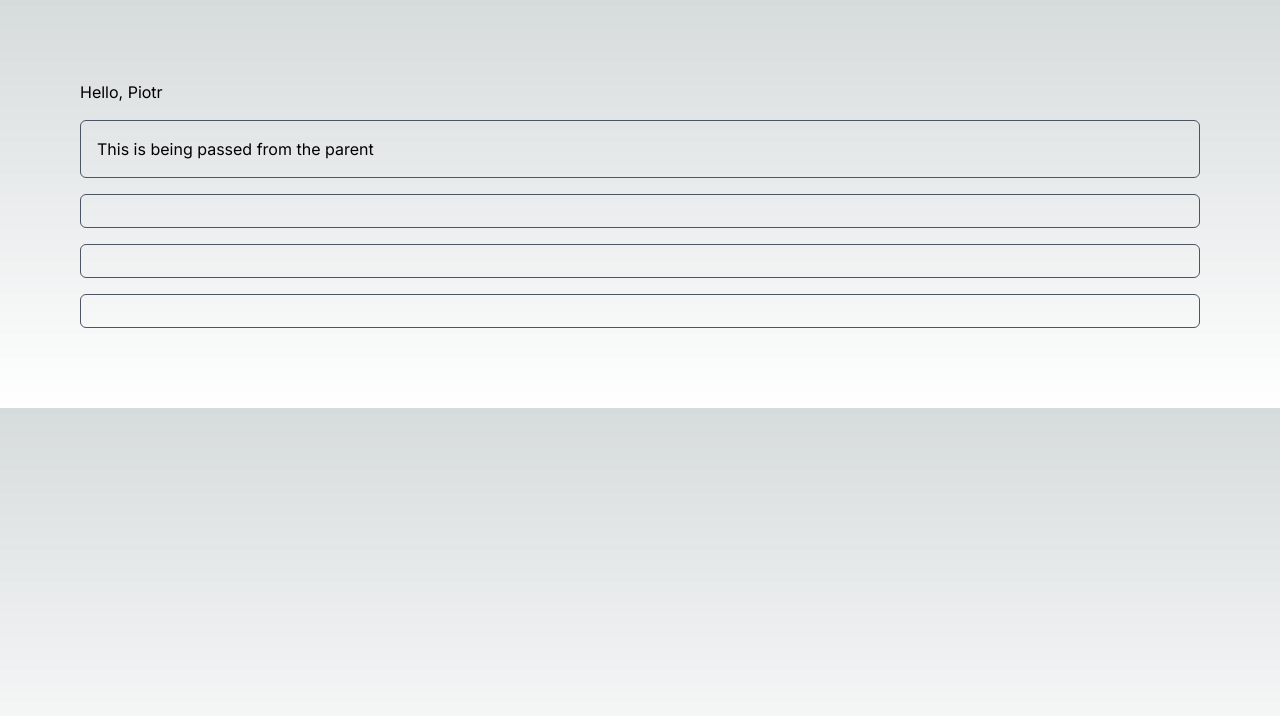
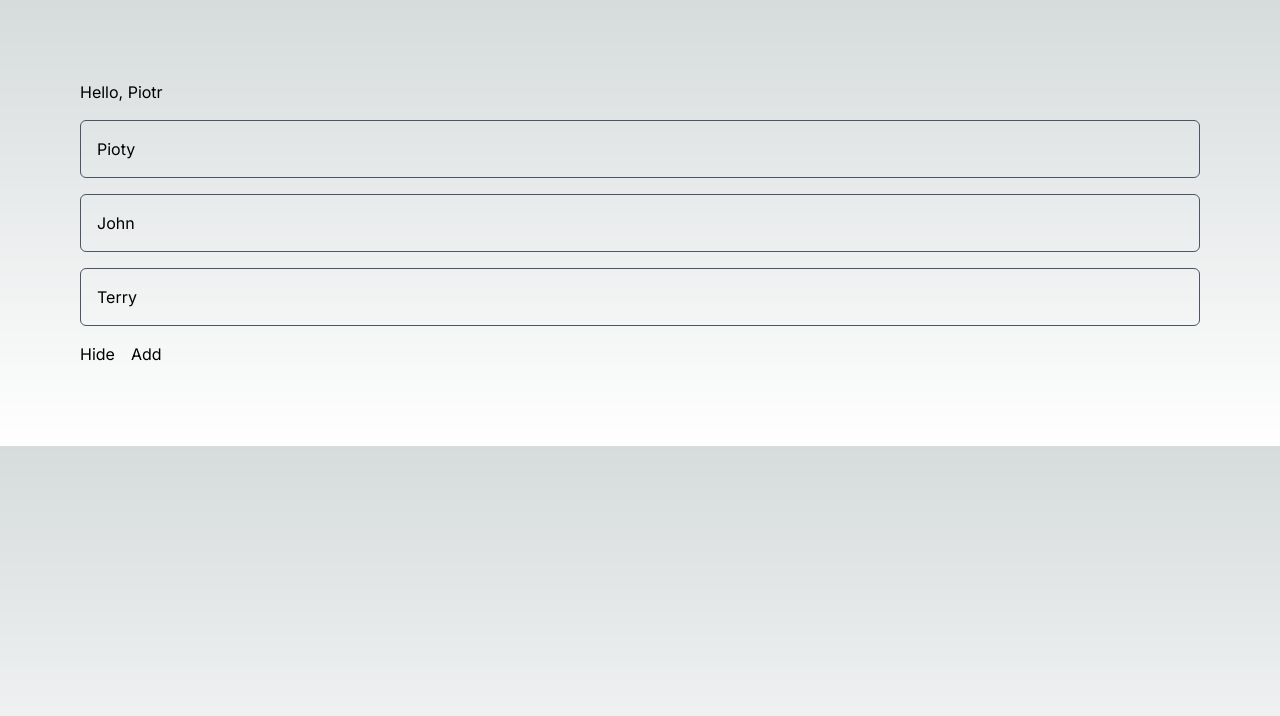
Before and after one commit to JuvenalS/next14-blog, a Next.js app: page / in a window 1280 px wide. Shown: the top 716 px of the page. Built offline with nearby package versions, Linux system fonts and the light colour scheme.

Commit message:
components props, passing data

```diff
--- a/app/page.js
+++ b/app/page.js
@@ -1,18 +1,35 @@
-function Card({ text }) {
-  return <div className="border rounded-md border-gray-600 p-4">{text}</div>;
-}
+"use client";
+import { useState } from "react";
+import Card from "@/components/card";
 
 export default function Home() {
+  const [isVisible, setIsVisible] = useState(true);
+  const [names, setNames] = useState(["Pioty", "John", "Terry"]);
+
   const name = "Piotr";
+
+  const handleClickVisible = () => {
+    setIsVisible(!isVisible);
+  };
+
+  const handleAdd = () => {
+    setNames([...names, "New element!"])
+  }
+
+  const cards =
+    isVisible && names.map((name, index) => <Card key={index}>{name}</Card>);
 
   return (
     <>
       <div className="p-20 space-y-4">
         <div>Hello, {name}</div>
-        <Card text="This is being passed from the parent" />
-        <Card />
-        <Card />
-        <Card />
+        {cards}
+        <div className="flex space-x-4">
+          <button onClick={handleClickVisible}>
+            {isVisible ? "Hide" : "Show"}
+          </button>
+          <button onClick={handleAdd}>Add</button>
+        </div>
       </div>
     </>
   );
--- /dev/null
+++ b/components/card.js
@@ -0,0 +1,5 @@
+export default function Card({ children }) {
+    return (
+      <div className="border rounded-md border-gray-600 p-4">{children}</div>
+    );
+  }
```
